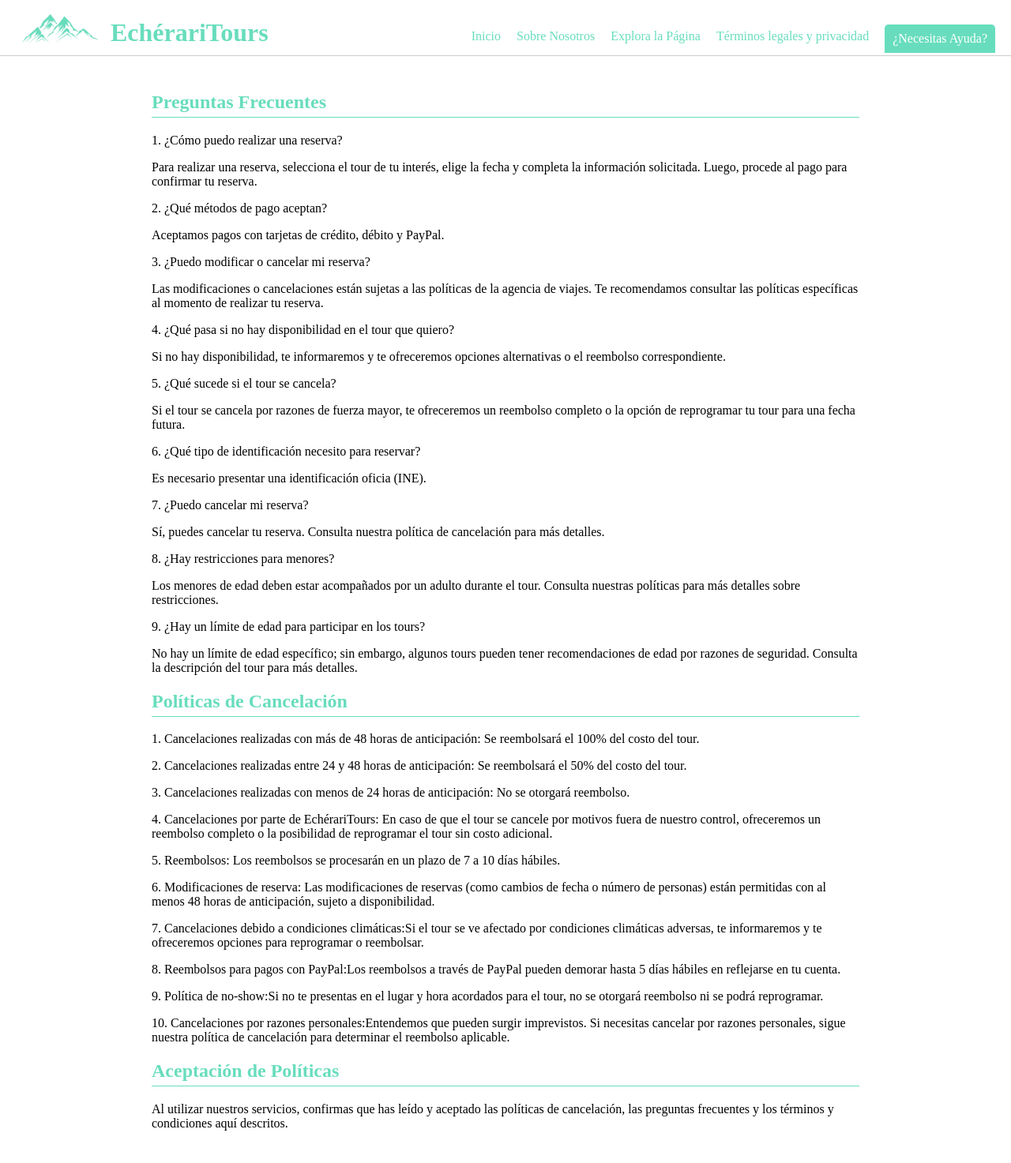
After one commit to metodosformalesds/t5_mfds_2024, a Django app: page /necesitas_ayuda in a window 1280 px wide. The commit adds this page. Shown: the whole page at 79% size. Run offline with Django 4.2, Linux system fonts and the light colour scheme.

Commit message:
agregue la vista de necesitas ayuda y las conexiones del footer, solo falta la de explorar pag

```diff
--- /dev/null
+++ b/echeraritours/apps/appUser/templates/necesitas_ayuda.html
@@ -0,0 +1,161 @@
+<!DOCTYPE html>
+<html lang="es">
+<head>
+    <meta charset="UTF-8">
+    <meta name="viewport" content="width=device-width, initial-scale=1.0">
+    <title>Sobre Nosotros - EchérariTours</title>
+    <style>
+        body {
+            font-family: Oswald, Merriweather;
+            background-color: #ffffff;
+            color: #000000;
+            margin: 0;
+            padding: 0;
+        }
+        header {
+            background-color: #ffffff;
+            padding: 5px 20px;
+            border-bottom: 1px solid #ccc;
+            display: flex;
+            justify-content: space-between;
+            align-items: flex-end;
+            margin-bottom: 0;
+        }
+        .logo-container {
+            display: flex;
+            align-items: flex-end;
+        }
+        header img {
+            width: 110px;
+            margin-right: 10px;
+            padding-bottom: 5px;
+        }
+        header h1 {
+            margin: 0;
+            color: #68ddbd;
+            padding-bottom: 5px;
+        }
+        nav {
+            text-align: right;
+            display: flex;
+            align-items: flex-end;
+        }
+        nav a {
+            margin-right: 20px;
+            text-decoration: none;
+            color: #68ddbd;
+            padding: 10px 0;
+        }
+        nav a:last-child {
+            margin-right: 0;
+        }
+        nav a.active {
+            background-color: #68ddbd;
+            color: #ffffff;
+            padding: 10px 10px;
+            border-radius: 5px 5px 0 0;
+            position: relative;
+            top: 1px;
+            margin-bottom: -1px;
+            line-height: 1;
+        }
+        .container {
+            max-width: 70%;
+            margin: 0 auto;
+            padding: 25px;
+        }
+        h2 {
+            color: #68ddbd;
+            border-bottom: 1px solid #68ddbd;
+            padding-bottom: 5px;
+        }
+        h3 {
+            color: #68ddbd;
+            margin-top: 30px;
+            border-bottom: 1px solid #68ddbd;
+            padding-bottom: 10px;
+        }
+        ul {
+            list-style: none;
+            padding: 0;
+        }
+        ul li {
+            margin-bottom: 10px;
+        }
+    </style>
+    {% load static %}
+</head>
+<body>
+
+    <header>
+        <div class="logo-container">
+            <img src="{% static 'img/logo_eheraritours.png' %}" alt="Logo de EchérariTours">
+            <h1>EchérariTours</h1>
+        </div>
+        <nav>
+            <a href="{% url 'index' %}">Inicio</a>
+            <a href="{% url 'sobre_nosotros' %}" >Sobre Nosotros</a>
+            <a href="#">Explora la Página</a>
+            <a href="{% url 'terminos_legales' %}">Términos legales y privacidad</a>
+            <a href="{% url 'necesitas_ayuda' %}"class="active">¿Necesitas Ayuda?</a>
+        </nav>
+    </header>
+
+    <div class="container">
+        <h2>Preguntas Frecuentes</h2>
+
+        <P>1. ¿Cómo puedo realizar una reserva?</P>
+        <p>Para realizar una reserva, selecciona el tour de tu interés, elige la fecha y completa la información solicitada. Luego, procede al pago para confirmar tu reserva.</p>
+
+        <P>2. ¿Qué métodos de pago aceptan?</P>
+        <p>Aceptamos pagos con tarjetas de crédito, débito y PayPal.</p>
+
+        <P>3. ¿Puedo modificar o cancelar mi reserva?</P>
+        <p>Las modificaciones o cancelaciones están sujetas a las políticas de la agencia de viajes. Te recomendamos consultar las políticas específicas al momento de realizar tu reserva.</p>
+
+        <P>4. ¿Qué pasa si no hay disponibilidad en el tour que quiero?</P>
+        <p>Si no hay disponibilidad, te informaremos y te ofreceremos opciones alternativas o el reembolso correspondiente.</p>
+
+        <p>5. ¿Qué sucede si el tour se cancela?</p>
+        <p>Si el tour se cancela por razones de fuerza mayor, te ofreceremos un reembolso completo o la opción de reprogramar tu tour para una fecha futura.</p>
+
+        <p>6. ¿Qué tipo de identificación necesito para reservar?</p>
+        <p>Es necesario presentar una identificación oficia (INE).</p>
+
+        <p>7. ¿Puedo cancelar mi reserva?</p>
+        <p>Sí, puedes cancelar tu reserva. Consulta nuestra política de cancelación para más detalles.</p>
+
+        <p>8. ¿Hay restricciones para menores?</p>
+        <p>Los menores de edad deben estar acompañados por un adulto durante el tour. Consulta nuestras políticas para más detalles sobre restricciones.</p>
+
+        <p>9. ¿Hay un límite de edad para participar en los tours?</p>
+        <p>No hay un límite de edad específico; sin embargo, algunos tours pueden tener recomendaciones de edad por razones de seguridad. Consulta la descripción del tour para más detalles.        </p>
+
+        <h2>Políticas de Cancelación</h2>
+        <p>1. Cancelaciones realizadas con más de 48 horas de anticipación: Se reembolsará el 100% del costo del tour.</p>
+
+        <p>2. Cancelaciones realizadas entre 24 y 48 horas de anticipación: Se reembolsará el 50% del costo del tour.</p>
+
+        <p>3. Cancelaciones realizadas con menos de 24 horas de anticipación: No se otorgará reembolso.</p>
+
+        <p>4. Cancelaciones por parte de EchérariTours: En caso de que el tour se cancele por motivos fuera de nuestro control, ofreceremos un reembolso completo o la posibilidad de reprogramar el tour sin costo adicional.</p>
+
+        <p>5. Reembolsos: Los reembolsos se procesarán en un plazo de 7 a 10 días hábiles.</p>
+
+        <p>6. Modificaciones de reserva: Las modificaciones de reservas (como cambios de fecha o número de personas) están permitidas con al menos 48 horas de anticipación, sujeto a disponibilidad.</p>
+
+        <p>7. Cancelaciones debido a condiciones climáticas:Si el tour se ve afectado por condiciones climáticas adversas, te informaremos y te ofreceremos opciones para reprogramar o reembolsar.</p>
+
+        <p>8. Reembolsos para pagos con PayPal:Los reembolsos a través de PayPal pueden demorar hasta 5 días hábiles en reflejarse en tu cuenta.</p>
+
+        <p>9. Política de no-show:Si no te presentas en el lugar y hora acordados para el tour, no se otorgará reembolso ni se podrá reprogramar.</p>
+
+        <p>10. Cancelaciones por razones personales:Entendemos que pueden surgir imprevistos. Si necesitas cancelar por razones personales, sigue nuestra política de cancelación para determinar el reembolso aplicable.</p>
+
+
+        <h2>Aceptación de Políticas</h2>
+        <p>Al utilizar nuestros servicios, confirmas que has leído y aceptado las políticas de cancelación, las preguntas frecuentes y los términos y condiciones aquí descritos.</p>
+    </div>
+
+</body>
+</html>
--- a/echeraritours/apps/appUser/urls.py
+++ b/echeraritours/apps/appUser/urls.py
@@ -21,9 +21,8 @@ urlpatterns = [
 
     # Reglas de negocio
     path('sobre_nosotros/', views.sobre_nosotros, name='sobre_nosotros'),
-    path('terminos_y_condiciones/', views.terminos_y_condiciones,
-         name='terminos_y_condiciones'),
-    path('terminos_y_condiciones2/', views.terminos_y_condiciones2,
-         name='terminos_y_condiciones2'),
+    path('terminos_y_condiciones/', views.terminos_y_condiciones, name='terminos_y_condiciones'),
+    path('terminos_y_condiciones2/', views.terminos_y_condiciones2, name='terminos_y_condiciones2'),
     path('terminos_legales/', views.terminos_legales, name='terminos_legales'),
+    path('necesitas_ayuda', views.necesitas_ayuda, name='necesitas_ayuda'),
 ]
--- a/echeraritours/apps/appUser/views.py
+++ b/echeraritours/apps/appUser/views.py
@@ -22,21 +22,10 @@ def index(request):
     return render(request, 'index.html')
 
 
+
 def registerPage(request):
-    """Renderiza la pagina de registro de usuario y procesa el formulario de registro.
+    """Renderiza la página de registro de usuario y procesa el formulario de registro."""
 
-    Esta funcion maneja procesamiento de la informacion enviada por el usuario.
-    Si la solicitud es de tipo POST y el formulario es valido, entonces se guarda el nuevo
-    usuario en la base de datos, mas especifico en la tabla User.
-
-    Args:
-        request (HttpRequest): Objeto que contiene informacion sobre la solicitud
-                               HTTP realizada por el usuario.
-
-    Returns:
-        HttpResponse: Renderiza la plantilla 'register.html' con el formulario, ya sea
-                      vacio (en una solicitud GET) o con datos (en una solicitud POST).
-    """
     form = CreateUserForm()
 
     if request.method == 'POST':
@@ -47,12 +36,11 @@ def registerPage(request):
             user = form.cleaned_data.get('username')
             messages.success(request, f"Usuario creado para {user}")
 
-            return redirect('login')
+
+            return redirect('seleccion_registro')
 
     context = {'form': form}
-
     return render(request, 'register.html', context)
-
 
 def loginPage(request):
     if request.method == 'POST':
@@ -124,3 +112,6 @@ def terminos_y_condiciones2(request):
 
 def terminos_legales(request):
     return render(request, 'terminos_legales.html')
+
+def necesitas_ayuda(request):
+    return render(request, 'necesitas_ayuda.html')
```
Also changed, not shown: echeraritours/apps/appUser/forms.py (+10 -5 lines), echeraritours/apps/appUser/templates/sobre_nosotros.html (+19 -5 lines), echeraritours/apps/appUser/templates/terminos_legales.html (+19 -5 lines), echeraritours/templates/includes/footer.html (+6 -7 lines).
